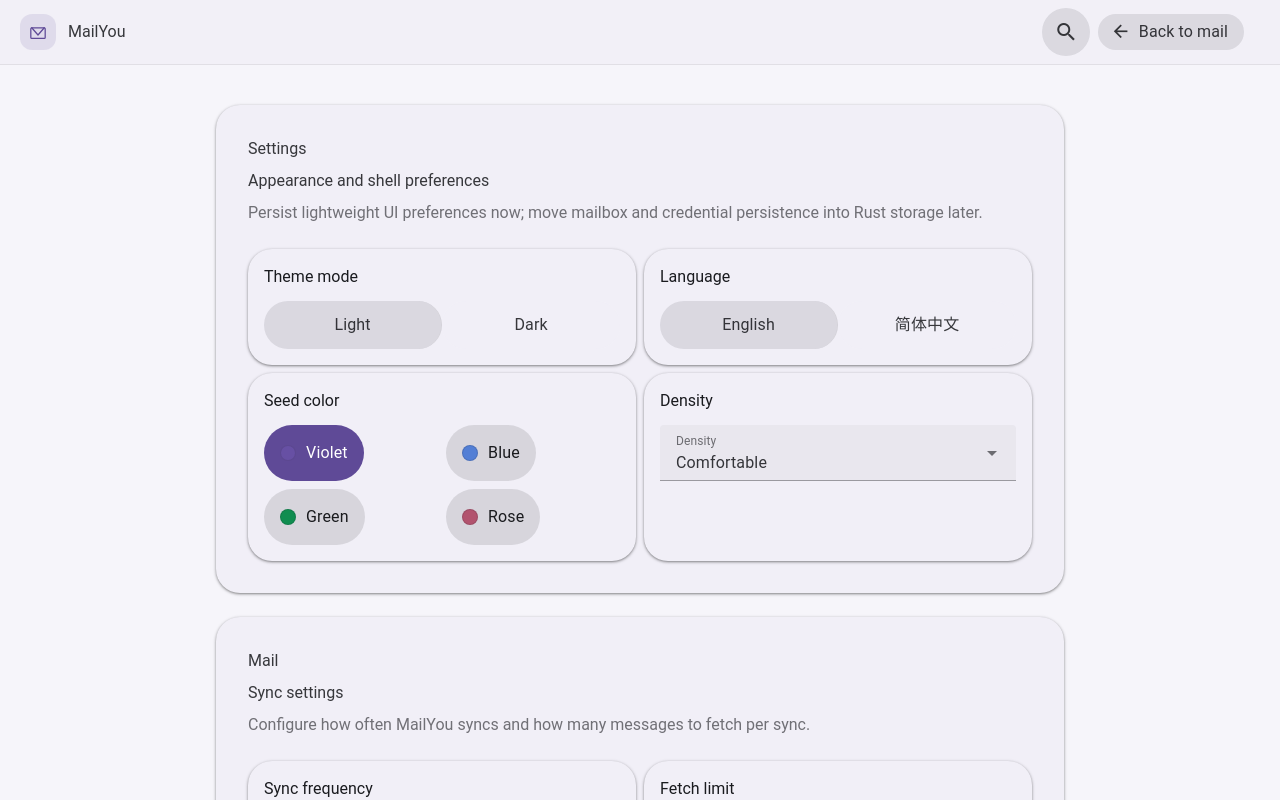
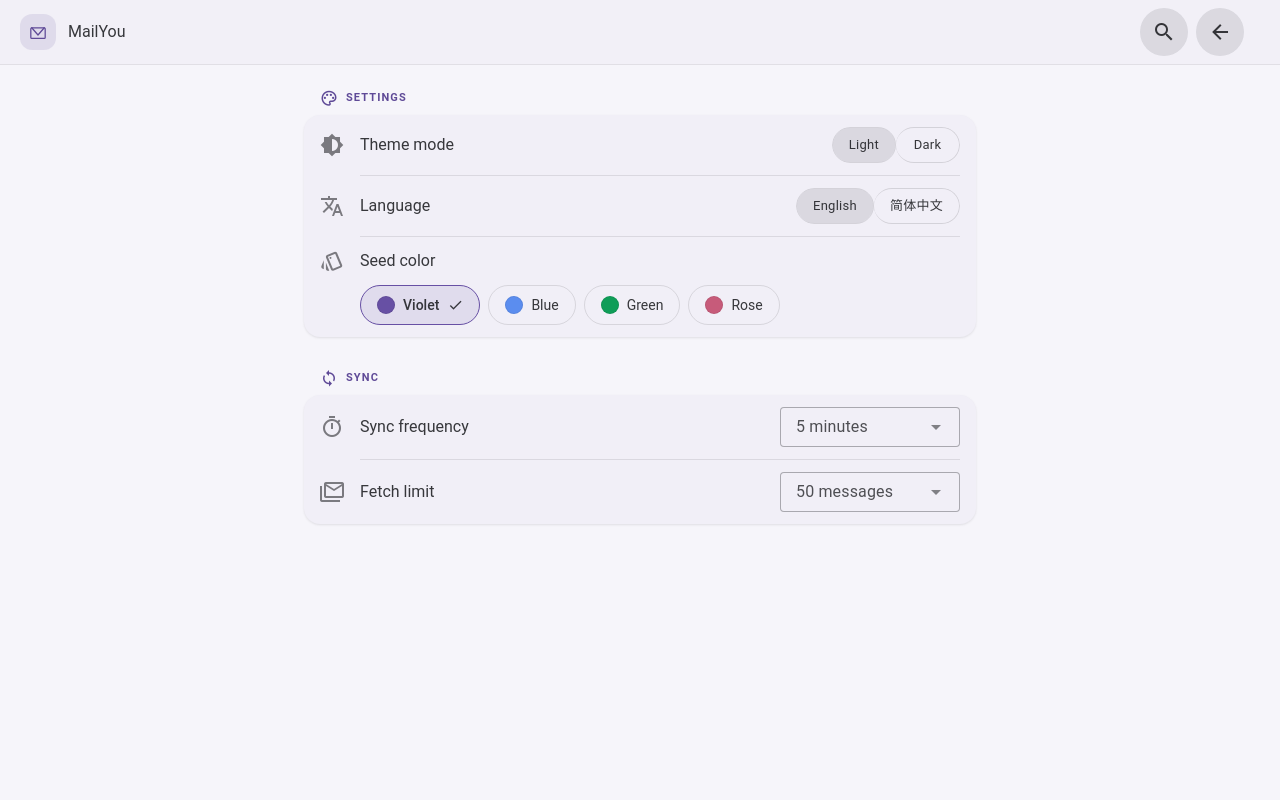
Before and after one commit to Cccc-owo/MailYou, a Vue app: page /#/settings in a window 1280 px wide. Shown: the top 800 px of the page. Built offline with nearby package versions, Linux system fonts and the light colour scheme.

Commit message:
refactor(style): settings view improvement and remove useless config

```diff
--- a/src/i18n/locales/en.json
+++ b/src/i18n/locales/en.json
@@ -99,8 +99,6 @@
   },
   "settings": {
     "title": "Settings",
-    "subtitle": "Appearance and shell preferences",
-    "description": "Persist lightweight UI preferences now; move mailbox and credential persistence into Rust storage later.",
     "themeMode": "Theme mode",
     "light": "Light",
     "dark": "Dark",
@@ -109,12 +107,8 @@
     "blue": "Blue",
     "green": "Green",
     "rose": "Rose",
-    "density": "Density",
-    "comfortable": "Comfortable",
-    "compact": "Compact",
     "mail": "Mail",
-    "syncSettings": "Sync settings",
-    "syncDescription": "Configure how often MailYou syncs and how many messages to fetch per sync.",
+    "syncSettings": "Sync",
     "syncFrequency": "Sync frequency",
     "syncEvery": "Sync every",
     "fetchLimit": "Fetch limit",
--- a/src/i18n/locales/zh.json
+++ b/src/i18n/locales/zh.json
@@ -99,8 +99,6 @@
   },
   "settings": {
     "title": "设置",
-    "subtitle": "外观与偏好设置",
-    "description": "当前仅持久化轻量级 UI 偏好；邮箱和凭据持久化将迁移到 Rust 存储层。",
     "themeMode": "主题模式",
     "light": "浅色",
     "dark": "深色",
@@ -109,12 +107,8 @@
     "blue": "蓝色",
     "green": "绿色",
     "rose": "玫瑰",
-    "density": "紧凑度",
-    "comfortable": "舒适",
-    "compact": "紧凑",
     "mail": "邮件",
-    "syncSettings": "同步设置",
-    "syncDescription": "配置 MailYou 同步频率和每次同步获取的邮件数量。",
+    "syncSettings": "同步",
     "syncFrequency": "同步频率",
     "syncEvery": "同步间隔",
     "fetchLimit": "获取上限",
--- a/src/stores/ui.ts
+++ b/src/stores/ui.ts
@@ -3,12 +3,10 @@
 import { i18n } from '@/i18n'
 
 export type AppearanceMode = 'light' | 'dark'
-export type DensityMode = 'comfortable' | 'compact'
 export type LocaleMode = 'en' | 'zh'
 
 const APPEARANCE_KEY = 'mailyou.appearance'
 const THEME_SEED_KEY = 'mailyou.themeSeed'
-const DENSITY_KEY = 'mailyou.density'
 const SYNC_INTERVAL_KEY = 'mailyou.syncIntervalMinutes'
 const FETCH_LIMIT_KEY = 'mailyou.fetchLimit'
 const LOCALE_KEY = 'mailyou.locale'
@@ -22,7 +20,6 @@
 export const useUiStore = defineStore('ui', () => {
   const appearance = ref<AppearanceMode>((localStorage.getItem(APPEARANCE_KEY) as AppearanceMode) || 'light')
   const themeSeed = ref(localStorage.getItem(THEME_SEED_KEY) || '#6750A4')
-  const density = ref<DensityMode>((localStorage.getItem(DENSITY_KEY) as DensityMode) || 'comfortable')
   const syncIntervalMinutes = ref(Number(localStorage.getItem(SYNC_INTERVAL_KEY)) || 5)
   const fetchLimit = ref(Number(localStorage.getItem(FETCH_LIMIT_KEY)) || 50)
   const locale = ref<LocaleMode>(getDefaultLocale())
@@ -39,11 +36,6 @@
   const setThemeSeed = (value: string) => {
     themeSeed.value = value
     localStorage.setItem(THEME_SEED_KEY, value)
-  }
-
-  const setDensity = (value: DensityMode) => {
-    density.value = value
-    localStorage.setItem(DENSITY_KEY, value)
   }
 
   const setSyncIntervalMinutes = (value: number) => {
@@ -65,14 +57,12 @@
   return {
     appearance,
     themeSeed,
-    density,
     syncIntervalMinutes,
     fetchLimit,
     locale,
     setAppearance,
     toggleAppearance,
     setThemeSeed,
-    setDensity,
     setSyncIntervalMinutes,
     setFetchLimit,
     setLocale,
--- a/src/views/SettingsView.vue
+++ b/src/views/SettingsView.vue
@@ -1,121 +1,123 @@
 <template>
   <div class="settings-page">
-    <AppTitleBar title="MailYou" :subtitle="t('settings.subtitle')">
+    <AppTitleBar title="MailYou">
       <template #actions>
-        <v-btn prepend-icon="mdi-arrow-left" @click="router.push('/')">{{ t('common.backToMail') }}</v-btn>
+        <v-tooltip :text="t('common.backToMail')" location="bottom">
+          <template #activator="{ props: tip }">
+            <v-btn v-bind="tip" icon="mdi-arrow-left" @click="router.push('/')" />
+          </template>
+        </v-tooltip>
       </template>
     </AppTitleBar>
 
-    <v-container max-width="880" class="settings-page__content">
-      <v-card class="settings-card">
-        <div class="text-overline mb-2">{{ t('settings.title') }}</div>
-        <div class="text-h4 mb-2">{{ t('settings.subtitle') }}</div>
-        <div class="text-body-1 text-medium-emphasis mb-6">
-          {{ t('settings.description') }}
+    <div class="settings-page__content">
+      <!-- Appearance -->
+      <div class="settings-page__section">
+        <div class="settings-page__section-header">
+          <v-icon icon="mdi-palette-outline" size="18" />
+          <span>{{ t('settings.title') }}</span>
         </div>
 
-        <v-row class="settings-row" dense>
-          <v-col cols="12" md="6">
-            <v-card class="settings-panel pa-4" color="surface">
-              <div class="text-subtitle-1 mb-3">{{ t('settings.themeMode') }}</div>
-              <v-btn-toggle class="mode-toggle" :model-value="uiStore.appearance" mandatory divided @update:model-value="setAppearance">
-                <v-btn value="light" block>{{ t('settings.light') }}</v-btn>
-                <v-btn value="dark" block>{{ t('settings.dark') }}</v-btn>
+        <div class="settings-page__group">
+          <div class="settings-page__item">
+            <v-icon icon="mdi-brightness-6" class="settings-page__item-icon" />
+            <div class="settings-page__item-body">
+              <div class="settings-page__item-label">{{ t('settings.themeMode') }}</div>
+            </div>
+            <v-btn-toggle :model-value="uiStore.appearance" mandatory variant="outlined" divided @update:model-value="setAppearance">
+              <v-btn value="light">{{ t('settings.light') }}</v-btn>
+              <v-btn value="dark">{{ t('settings.dark') }}</v-btn>
             </v-btn-toggle>
-            </v-card>
-          </v-col>
-
-          <v-col cols="12" md="6">
-            <v-card class="settings-panel pa-4" color="surface">
-              <div class="text-subtitle-1 mb-3">{{ t('settings.language') }}</div>
-              <v-btn-toggle class="mode-toggle" :model-value="uiStore.locale" mandatory divided @update:model-value="setLocale">
-                <v-btn value="en" block>English</v-btn>
-                <v-btn value="zh" block>简体中文</v-btn>
-              </v-btn-toggle>
-            </v-card>
-          </v-col>
-
-          <v-col cols="12" md="6">
-            <v-card class="settings-panel pa-4" color="surface">
-              <div class="text-subtitle-1 mb-3">{{ t('settings.seedColor') }}</div>
-              <v-item-group :model-value="uiStore.themeSeed" mandatory @update:model-value="setThemeSeed">
-                <v-row dense>
-                  <v-col v-for="option in seedOptions" :key="option.value" cols="12" sm="6">
-                    <v-item v-slot="{ isSelected, toggle }" :value="option.value">
-                      <v-btn
-                        :color="isSelected ? 'primary' : undefined"
-                        :variant="isSelected ? 'flat' : 'tonal'"
-                        block
-                        class="seed-option"
-                        height="56"
-                        @click="toggle"
-                      >
-                        <span class="seed-option__content">
-                          <span class="seed-swatch" :style="{ backgroundColor: option.value }" />
-                          <span>{{ option.label }}</span>
-                        </span>
-                      </v-btn>
-                    </v-item>
-                  </v-col>
-                </v-row>
-              </v-item-group>
-            </v-card>
-          </v-col>
-
-          <v-col cols="12" md="6">
-            <v-card class="settings-panel pa-4" color="surface">
-              <div class="text-subtitle-1 mb-3">{{ t('settings.density') }}</div>
-              <v-select
-                :items="densityOptions"
-                :model-value="uiStore.density"
-                item-title="label"
-                item-value="value"
-                :label="t('settings.density')"
-                @update:model-value="setDensity"
-              />
-            </v-card>
-          </v-col>
-        </v-row>
-      </v-card>
-
-      <v-card class="settings-card">
-        <div class="text-overline mb-2">{{ t('settings.mail') }}</div>
-        <div class="text-h4 mb-2">{{ t('settings.syncSettings') }}</div>
-        <div class="text-body-1 text-medium-emphasis mb-6">
-          {{ t('settings.syncDescription') }}
           </div>
 
-        <v-row class="settings-row" dense>
-          <v-col cols="12" md="6">
-            <v-card class="settings-panel pa-4" color="surface">
-              <div class="text-subtitle-1 mb-3">{{ t('settings.syncFrequency') }}</div>
+          <v-divider class="settings-page__divider" />
+
+          <div class="settings-page__item">
+            <v-icon icon="mdi-translate" class="settings-page__item-icon" />
+            <div class="settings-page__item-body">
+              <div class="settings-page__item-label">{{ t('settings.language') }}</div>
+            </div>
+            <v-btn-toggle :model-value="uiStore.locale" mandatory variant="outlined" divided @update:model-value="setLocale">
+              <v-btn value="en">English</v-btn>
+              <v-btn value="zh">简体中文</v-btn>
+            </v-btn-toggle>
+          </div>
+
+          <v-divider class="settings-page__divider" />
+
+          <div class="settings-page__item settings-page__item--vertical">
+            <div class="settings-page__item-row">
+              <v-icon icon="mdi-palette-swatch-outline" class="settings-page__item-icon" />
+              <div class="settings-page__item-body">
+                <div class="settings-page__item-label">{{ t('settings.seedColor') }}</div>
+              </div>
+            </div>
+            <div class="settings-page__color-row">
+              <button
+                v-for="option in seedOptions"
+                :key="option.value"
+                class="settings-page__color-option"
+                :class="{ 'settings-page__color-option--active': uiStore.themeSeed === option.value }"
+                :style="{ '--chip-color': option.value }"
+                @click="setThemeSeed(option.value)"
+              >
+                <span class="settings-page__color-swatch" />
+                <span class="settings-page__color-name">{{ option.label }}</span>
+                <v-icon v-if="uiStore.themeSeed === option.value" icon="mdi-check" size="16" />
+              </button>
+            </div>
+          </div>
+        </div>
+      </div>
+
+      <!-- Sync -->
+      <div class="settings-page__section">
+        <div class="settings-page__section-header">
+          <v-icon icon="mdi-sync" size="18" />
+          <span>{{ t('settings.syncSettings') }}</span>
+        </div>
+
+        <div class="settings-page__group">
+          <div class="settings-page__item">
+            <v-icon icon="mdi-timer-outline" class="settings-page__item-icon" />
+            <div class="settings-page__item-body">
+              <div class="settings-page__item-label">{{ t('settings.syncFrequency') }}</div>
+            </div>
             <v-select
               :items="syncIntervalOptions"
               :model-value="uiStore.syncIntervalMinutes"
               item-title="label"
               item-value="value"
-                :label="t('settings.syncEvery')"
+              density="compact"
+              hide-details
+              variant="outlined"
+              class="settings-page__select"
               @update:model-value="setSyncInterval"
             />
-            </v-card>
-          </v-col>
+          </div>
 
-          <v-col cols="12" md="6">
-            <v-card class="settings-panel pa-4" color="surface">
-              <div class="text-subtitle-1 mb-3">{{ t('settings.fetchLimit') }}</div>
+          <v-divider class="settings-page__divider" />
+
+          <div class="settings-page__item">
+            <v-icon icon="mdi-email-multiple-outline" class="settings-page__item-icon" />
+            <div class="settings-page__item-body">
+              <div class="settings-page__item-label">{{ t('settings.fetchLimit') }}</div>
+            </div>
             <v-select
               :items="fetchLimitOptions"
               :model-value="uiStore.fetchLimit"
               item-title="label"
               item-value="value"
-                :label="t('settings.messagesPerSync')"
+              density="compact"
+              hide-details
+              variant="outlined"
+              class="settings-page__select"
               @update:model-value="setFetchLimit"
             />
-            </v-card>
-          </v-col>
-        </v-row>
-      </v-card>
-    </v-container>
+          </div>
+        </div>
+      </div>
+    </div>
   </div>
 </template>
 
@@ -124,16 +126,11 @@
 import AppTitleBar from '@/components/AppTitleBar.vue'
 import { useI18n } from 'vue-i18n'
 import { useRouter } from 'vue-router'
-import { useUiStore, type AppearanceMode, type DensityMode, type LocaleMode } from '@/stores/ui'
+import { useUiStore, type AppearanceMode, type LocaleMode } from '@/stores/ui'
 
 const { t } = useI18n()
 const router = useRouter()
 const uiStore = useUiStore()
-
-const densityOptions = computed(() => [
-  { label: t('settings.comfortable'), value: 'comfortable' },
-  { label: t('settings.compact'), value: 'compact' },
-] satisfies Array<{ label: string; value: DensityMode }>)
 
 const seedOptions = computed(() => [
   { label: t('settings.violet'), value: '#6750A4' },
@@ -158,53 +155,11 @@
   { label: t('settings.fetchLimit200'), value: 200 },
 ] satisfies Array<{ label: string; value: number }>)
 
-const setThemeSeed = (value: string | null) => {
-  if (!value) {
-    return
-  }
-
-  uiStore.setThemeSeed(value)
-}
-
-const setAppearance = (value: AppearanceMode | null) => {
-  if (!value) {
-    return
-  }
-
-  uiStore.setAppearance(value)
-}
-
-const setDensity = (value: DensityMode | null) => {
-  if (!value) {
-    return
-  }
-
-  uiStore.setDensity(value)
-}
-
-const setLocale = (value: LocaleMode | null) => {
-  if (!value) {
-    return
-  }
-
-  uiStore.setLocale(value)
-}
-
-const setSyncInterval = (value: number | null) => {
-  if (!value) {
-    return
-  }
-
-  uiStore.setSyncIntervalMinutes(value)
-}
-
-const setFetchLimit = (value: number | null) => {
-  if (!value) {
-    return
-  }
-
-  uiStore.setFetchLimit(value)
-}
+const setThemeSeed = (value: string) => uiStore.setThemeSeed(value)
+const setAppearance = (value: AppearanceMode | null) => { if (value) uiStore.setAppearance(value) }
+const setLocale = (value: LocaleMode | null) => { if (value) uiStore.setLocale(value) }
+const setSyncInterval = (value: number | null) => { if (value) uiStore.setSyncIntervalMinutes(value) }
+const setFetchLimit = (value: number | null) => { if (value) uiStore.setFetchLimit(value) }
 </script>
 
 <style scoped>
@@ -214,79 +169,174 @@
 }
 
 .settings-page__content {
-  display: grid;
-  gap: 24px;
-  padding-block: 40px;
+  max-width: 720px;
+  margin: 0 auto;
+  padding: 24px 24px 48px;
+  display: flex;
+  flex-direction: column;
+  gap: 32px;
 }
 
-.settings-card {
-  padding: 32px;
+/* ── Section header (MD3 label-small, primary) ── */
+
+.settings-page__section-header {
+  display: flex;
+  align-items: center;
+  gap: 8px;
+  font-size: 0.6875rem;
+  font-weight: 600;
+  text-transform: uppercase;
+  letter-spacing: 0.1em;
+  color: rgb(var(--v-theme-primary));
+  padding: 0 16px;
+  margin-bottom: 8px;
 }
 
-.settings-row {
-  margin: 0;
+/* ── Group container (surface, single-level) ── */
+
+.settings-page__group {
+  border-radius: 16px;
+  background: rgb(var(--v-theme-surface));
+  box-shadow:
+    0 1px 3px rgba(0, 0, 0, 0.06),
+    0 1px 2px rgba(0, 0, 0, 0.04);
 }
 
-.settings-panel {
-  height: 100%;
-  color: rgb(var(--v-theme-on-surface));
+/* ── List item (MD3: 56px min-height, 16px padding) ── */
+
+.settings-page__item {
+  display: flex;
+  align-items: center;
+  gap: 16px;
+  padding: 12px 16px;
+  min-height: 56px;
 }
 
-.mode-toggle {
-  display: grid;
-  grid-template-columns: repeat(2, minmax(0, 1fr));
-  width: 100%;
+.settings-page__item--vertical {
+  flex-direction: column;
+  align-items: stretch;
+  gap: 12px;
 }
 
-.mode-toggle :deep(.v-btn) {
+.settings-page__item-row {
+  display: flex;
+  align-items: center;
+  gap: 16px;
+}
+
+.settings-page__item-icon {
+  flex-shrink: 0;
+  opacity: 0.64;
+}
+
+.settings-page__item-body {
+  flex: 1;
   min-width: 0;
 }
 
-.seed-option {
-  min-width: 0;
+.settings-page__item-label {
+  font-size: 1rem;
+  line-height: 1.5;
 }
 
-.seed-option__content {
+.settings-page__divider {
+  margin-inline: 56px 16px;
+}
+
+/* ── Segmented buttons (MD3 outlined) ── */
+
+.settings-page__item :deep(.v-btn-toggle) {
+  flex-shrink: 0;
+  height: 36px;
+  border-radius: 18px;
+}
+
+.settings-page__item :deep(.v-btn-toggle .v-btn) {
+  min-width: 64px;
+  font-size: 0.8125rem;
+  letter-spacing: 0.02em;
+  text-transform: none;
+}
+
+/* ── Select (fixed width, compact) ── */
+
+.settings-page__select {
+  max-width: 180px;
+  flex-shrink: 0;
+}
+
+/* ── Color palette row ── */
+
+.settings-page__color-row {
+  display: flex;
+  gap: 8px;
+  flex-wrap: wrap;
+  padding-left: 40px;
+}
+
+.settings-page__color-option {
   display: inline-flex;
   align-items: center;
-  justify-content: center;
-  gap: 10px;
-  width: 100%;
-  text-align: center;
-  white-space: normal;
+  gap: 8px;
+  height: 40px;
+  padding: 0 16px;
+  border-radius: 20px;
+  border: 1.5px solid rgba(var(--v-theme-on-surface), 0.12);
+  background: transparent;
+  color: inherit;
+  font-size: 0.875rem;
+  cursor: pointer;
+  transition: border-color 0.2s, background 0.2s;
 }
 
-.seed-swatch {
-  width: 16px;
-  height: 16px;
-  border-radius: 999px;
-  display: inline-block;
-  flex: 0 0 auto;
-  border: 1px solid rgba(var(--v-theme-on-surface), 0.14);
+.settings-page__color-option:hover {
+  background: rgba(var(--v-theme-on-surface), 0.05);
 }
 
-@media (max-width: 840px) {
-  .settings-page__content {
-    gap: 20px;
-    padding-block: 28px;
+.settings-page__color-option--active {
+  border-color: var(--chip-color);
+  background: color-mix(in srgb, var(--chip-color) 12%, transparent);
+  font-weight: 500;
 }
 
-  .settings-card {
-    padding: 24px;
+.settings-page__color-swatch {
+  width: 18px;
+  height: 18px;
+  border-radius: 50%;
+  background: var(--chip-color);
+  flex-shrink: 0;
+  box-shadow: inset 0 0 0 1px rgba(0, 0, 0, 0.08);
 }
+
+.settings-page__color-name {
+  flex: 1;
 }
+
+/* ── Responsive ── */
 
 @media (max-width: 600px) {
   .settings-page__content {
-    padding-block: 20px;
+    padding: 16px 16px 32px;
+    gap: 24px;
   }
 
-  .settings-card {
-    padding: 16px;
+  .settings-page__item {
+    flex-direction: column;
+    align-items: flex-start;
+    gap: 10px;
+    min-height: auto;
   }
 
-  .mode-toggle {
-    grid-template-columns: minmax(0, 1fr);
+  .settings-page__item--vertical {
+    gap: 12px;
+  }
+
+  .settings-page__divider {
+    margin-inline: 16px;
+  }
+
+  .settings-page__color-row {
+    padding-left: 0;
   }
 }
 </style>
```
Lines whose indentation alone changed are shown as unchanged.
